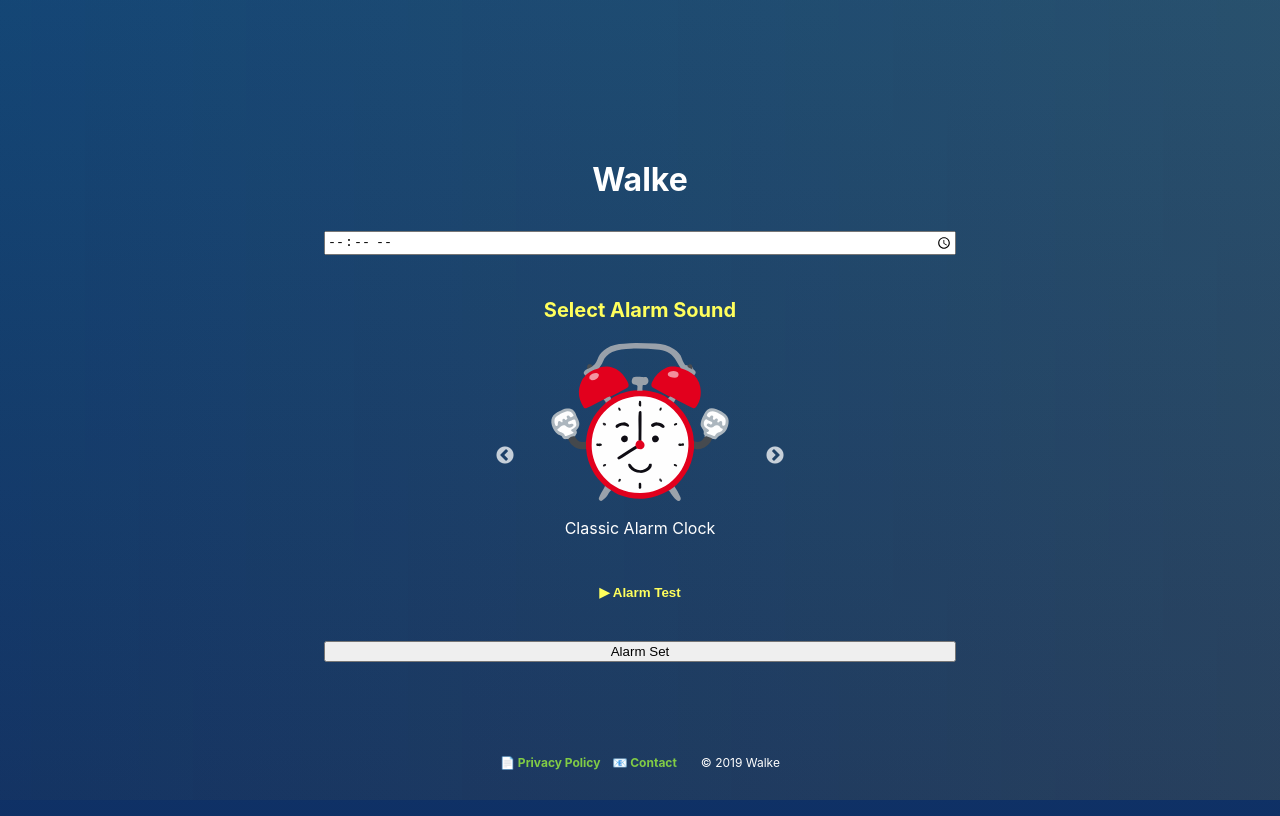
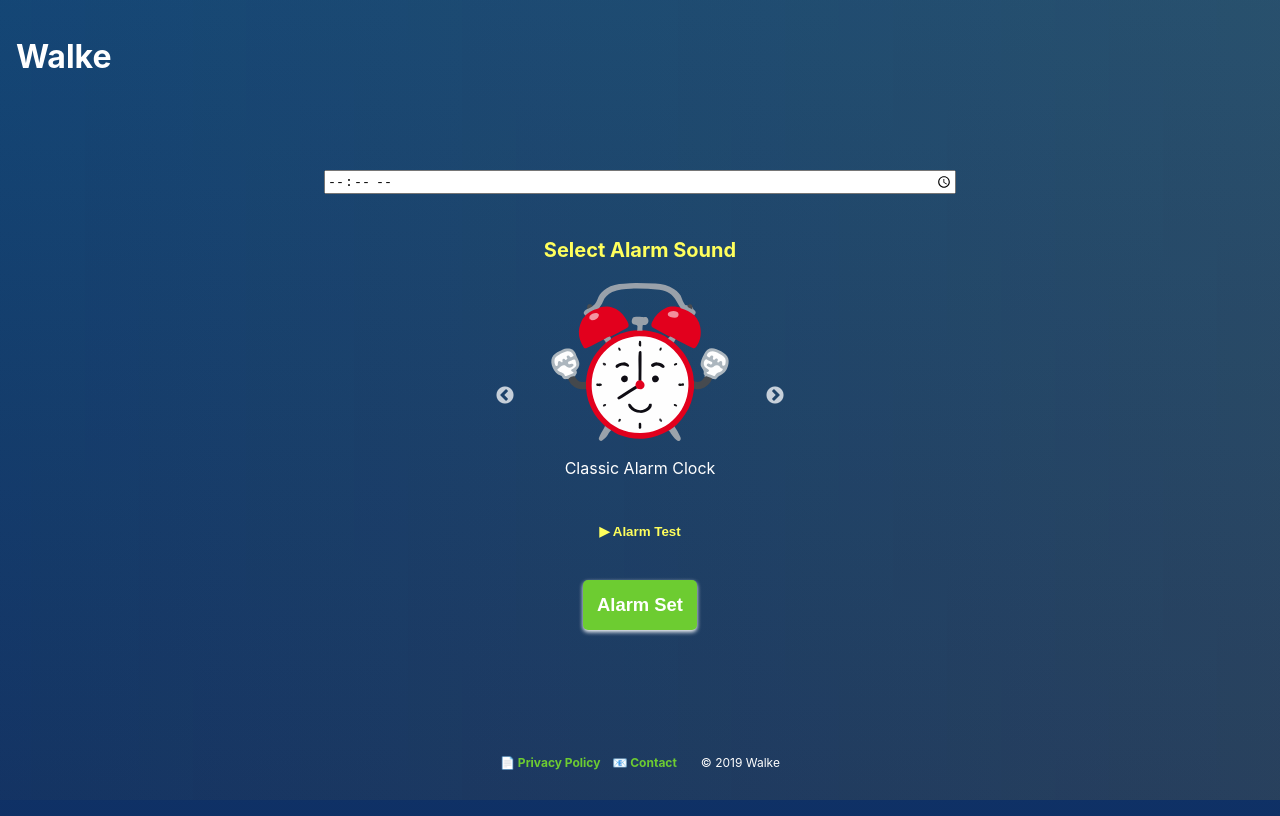
Before and after one commit to Sakaki-Ya/amlar, a React (Create React App) app: page / in a window 1280 px wide. Built offline with nearby package versions, Linux system fonts and the light colour scheme; what emotion-reset would draw is missing.

Commit message:
alarmSet CSS

```diff
--- a/src/components/Clock.tsx
+++ b/src/components/Clock.tsx
@@ -1,6 +1,7 @@
 /** @jsx jsx */
 import { jsx, css, SerializedStyles } from "@emotion/core";
 import SelectSoundSlider from "./SelectSoundSlider";
+import colors from "./Colors";
 
 // interface AppProps {
 //   clock: number;
@@ -11,12 +12,11 @@ const Clock = () => (
   <div css={clock}>
     <input type="time" id="inputTime" css={clock__inputTime} />
     <SelectSoundSlider />
-    <input type="button" value="Alarm Set" id="setTime" css={clock__setTime} />
-    <div id="clearButon" />
+    <input type="button" value="Alarm Set" css={clock__setTime} />
   </div>
 );
 
-const clock:SerializedStyles = css`
+const clock: SerializedStyles = css`
   box-sizing: border-box;
   max-width: 760px;
   width: 100%;
@@ -31,7 +31,25 @@ const clock__inputTime: SerializedStyles = css`
 `;
 
 const clock__setTime: SerializedStyles = css`
-  margin: 0;
+  background-color: ${colors.green};
+  box-shadow: 0 2px 4px white;
+  border: none;
+  margin: 0 auto;
+  padding: 0.75em;
+  border-radius: 5px;
+  color: white;
+  font-size: 1.15em;
+  font-weight: bold;
+  transition: all 0.2s ease 0s;
+  &:hover {
+    background-color: ${colors.lightGreen};
+    box-shadow: 0 2px 6px white;
+  }
+  &:active {
+    background-color: ${colors.deepGreen};
+    box-shadow: none;
+    transform: translateY(2px);
+  }
 `;
 
 export default Clock;
--- a/src/components/Colors.tsx
+++ b/src/components/Colors.tsx
@@ -1,7 +1,11 @@
 export default {
   blue: "#0f4c81",
+  green: "#6dcc31",
+  lightGreen: "#baff8c",
+  deepGreen: "#59a41d",
   yellow: "#ffff5c",
-  green: "#81cc45",
+  lightYellow: "#ffffbf",
+  deepYellow: "#dcdc00",
   pink: "#e95295",
   black: "#121212"
 };
--- a/src/components/Footer.tsx
+++ b/src/components/Footer.tsx
@@ -17,14 +17,13 @@ const Footer = () => (
 const footer = css`
   box-sizing: border-box;
   display: flex;
-  position: absolute;
+  justify-content: center;
+  align-items: center;
+  position: fixed;
   width: 100%;
   left: 0;
   bottom: 0;
-  justify-content: center;
-  align-items: center;
   padding: 1.5em;
-  /* background-color: rgba(0, 0, 0, 0.6); */
   font-size: 0.75em;
 `;
 
@@ -33,6 +32,13 @@ const footer__link = css`
   text-decoration: none;
   margin-right: 1em;
   font-weight: bold;
+  transition: all 0.2s ease 0s;
+  &:hover {
+    color: ${colors.lightGreen};
+  }
+  &:active {
+    color: ${colors.deepGreen};
+  }
 `;
 
 const footer__copyright = css`
--- a/src/components/Header.tsx
+++ b/src/components/Header.tsx
@@ -1,14 +1,19 @@
 /** @jsx jsx */
-import { jsx, css } from "@emotion/core";
+import { jsx, css, SerializedStyles } from "@emotion/core";
 
 const Header = () => (
-  <header>
-    <h1 css={header__logo}>Walke</h1>
+  <header css={header}>
+    <h1>Walke</h1>
   </header>
 );
 
-const header__logo = css`
+const header: SerializedStyles = css`
+  box-sizing: border-box;
+  position: fixed;
+  top: 0;
+  left: 0;
   margin-bottom: 1em;
+  padding: 1em;
 `;
 
 export default Header;
--- a/src/components/SelectSoundSlider.tsx
+++ b/src/components/SelectSoundSlider.tsx
@@ -86,6 +86,13 @@ const sounds__test: SerializedStyles = css`
   white-space: nowrap;
   color: ${colors.yellow};
   font-weight: bold;
+  transition: all 0.2s ease 0s;
+  &:hover {
+    color: ${colors.lightYellow};
+  }
+  &:active {
+    color: ${colors.deepYellow};
+  }
 `;
 
 export default SelectSoundSlider;
```
